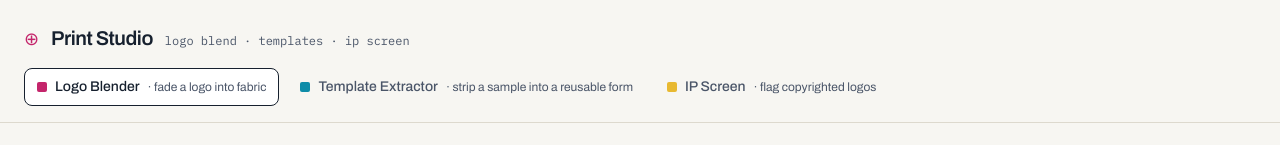
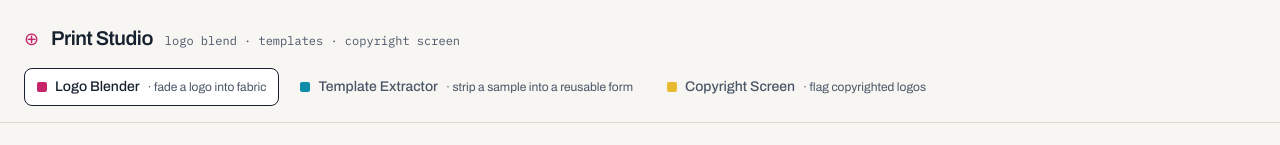
Before and after one commit to AlexNicholasWang/InkWells, a React (Vite) app: page / in a window 1280 px wide. Shown: the top 145 px of the page. Built offline with nearby package versions, Linux system fonts and the light colour scheme.

Commit message:
copyright inserted

```diff
--- a/src/App.jsx
+++ b/src/App.jsx
@@ -549,7 +549,7 @@ If nothing concerning is present, return riskLevel low with an empty flags array
 const TABS = [
   { id: "blend", label: "Logo Blender", chip: T.magenta, sub: "fade a logo into fabric" },
   { id: "template", label: "Template Extractor", chip: T.cyan, sub: "strip a sample into a reusable form" },
-  { id: "ip", label: "IP Screen", chip: T.yellowChip, sub: "flag copyrighted logos" },
+  { id: "ip", label: "Copyright Screen", chip: T.yellowChip, sub: "flag copyrighted logos" },
 ];
 
 export default function App() {
@@ -561,7 +561,7 @@ export default function App() {
         <div className="flex items-baseline gap-3">
           <span style={{ fontFamily: mono, fontSize: 18, color: T.magenta }}>⊕</span>
           <h1 className="text-xl font-semibold tracking-tight">Print Studio</h1>
-          <span className="text-xs" style={{ fontFamily: mono, color: T.inkSoft }}>logo blend · templates · ip screen</span>
+          <span className="text-xs" style={{ fontFamily: mono, color: T.inkSoft }}>logo blend · templates · copyright screen</span>
         </div>
         <nav className="flex gap-2 mt-4 flex-wrap">
           {TABS.map((t) => (
```
